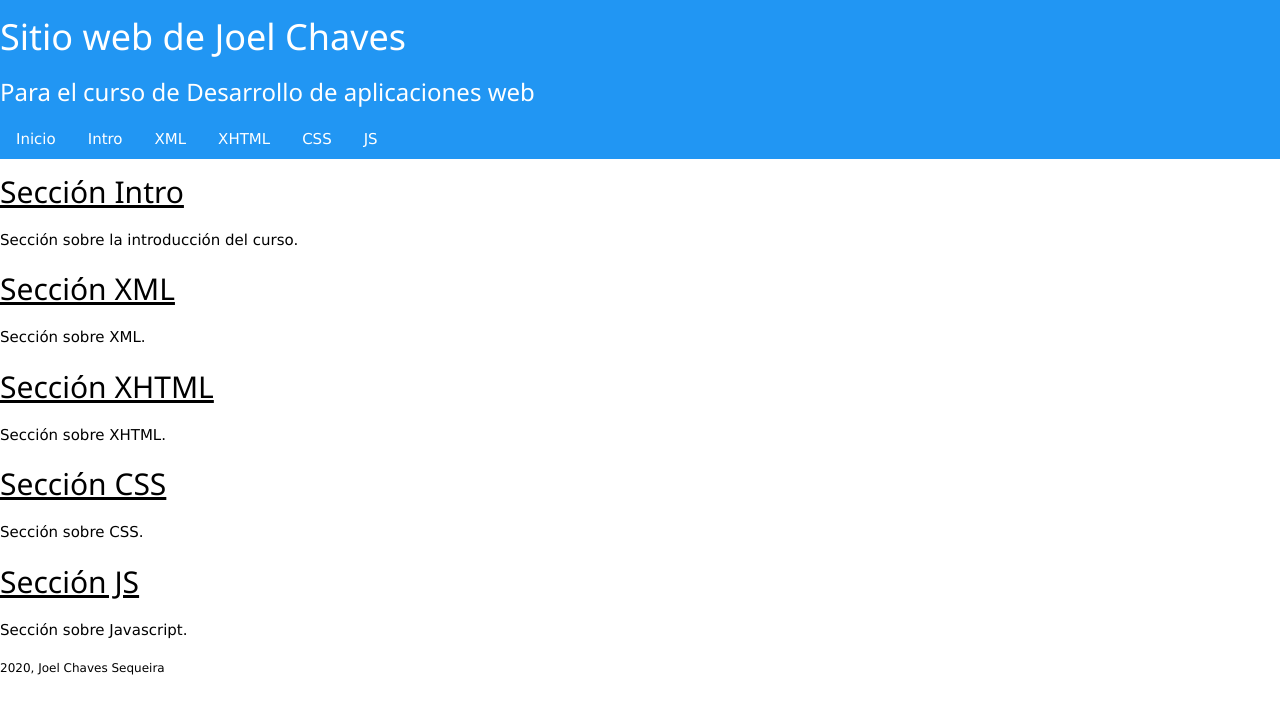
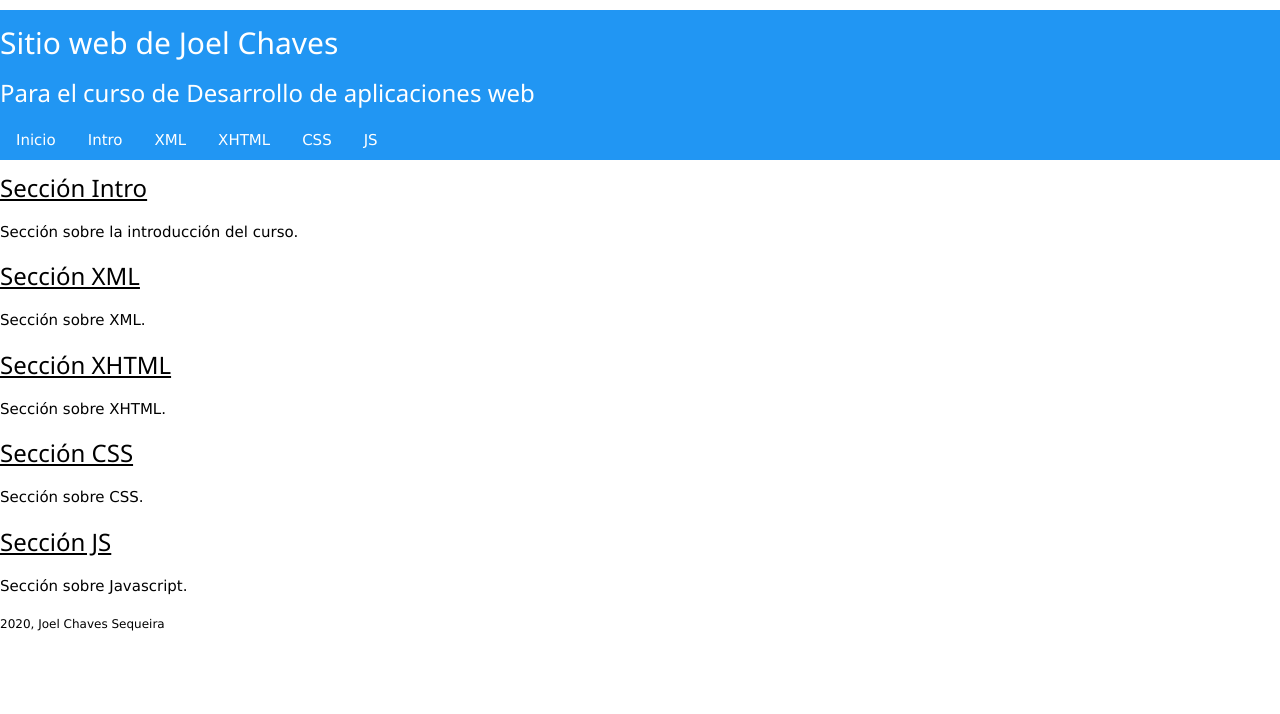
Before and after one commit to joelchvs/appweb20a-Joel, a plain HTML site: page index.html in a window 1280 px wide. Drawn offline with nearby package versions, Linux system fonts and the light colour scheme.

Commit message:
website_index_3

```diff
--- a/index.html
+++ b/index.html
@@ -7,15 +7,16 @@
         <meta name="generator" content="Joel Chaves"/>
         <meta name="keywords" content="HTML, Web, XHTML">
         <link rel="stylesheet" href="https://www.w3schools.com/w3css/4/w3.css">
-        <title>
+        <h1><title>
                 Sitio web de Joel Chaves
-        </title>
+        </title></h1>
 
     </head>
 
     <body>
+    	<main>
             <header class="w3-bar w3-blue">
-                <h1>Sitio web de Joel Chaves<h1/>
+                <h2>Sitio web de Joel Chaves</h2>
                 <h3>Para el curso de Desarrollo de aplicaciones web</h3>
             </header>
 
@@ -29,29 +30,29 @@
 			</div>
 
         	<section class="content_entry">
-            	<h2><a href="intro/">Sección Intro</a></h2>
+            	<h3><a href="intro/">Sección Intro</a></h3>
             	<p>Sección sobre la introducción del curso.</p>
         	</section>
         	<section class="content_entry">
-            	<h2><a href="xml/">Sección XML</a></h2>
+            	<h3><a href="xml/">Sección XML</a></h3>
             	<p>Sección sobre XML.</p>
         	</section>
         	<section class="content_entry">
-            	<h2><a href="xhtml/">Sección XHTML</a></h2>
+            	<h3><a href="xhtml/">Sección XHTML</a></h3>
             	<p>Sección sobre XHTML.</p>
         	</section>
         	<section class="content_entry">
-            	<h2><a href="css/">Sección CSS</a></h2>
+            	<h3><a href="css/">Sección CSS</a></h3>
             	<p>Sección sobre CSS.</p>
         	</section>
         	<section class="content_entry">
-            	<h2><a href="js/">Sección JS</a></h2>
+            	<h3><a href="js/">Sección JS</a></h3>
             	<p>Sección sobre Javascript.</p>
         	</section>
-
-            <footer id="page_footer">
-      			<p><small>2020, Joel Chaves Sequeira</small></p>
-   			</footer>
+        </main>
+        <footer id="page_footer">
+  			<p><small>2020, Joel Chaves Sequeira</small></p>
+		</footer>
     </body>
 
 </html>
```
